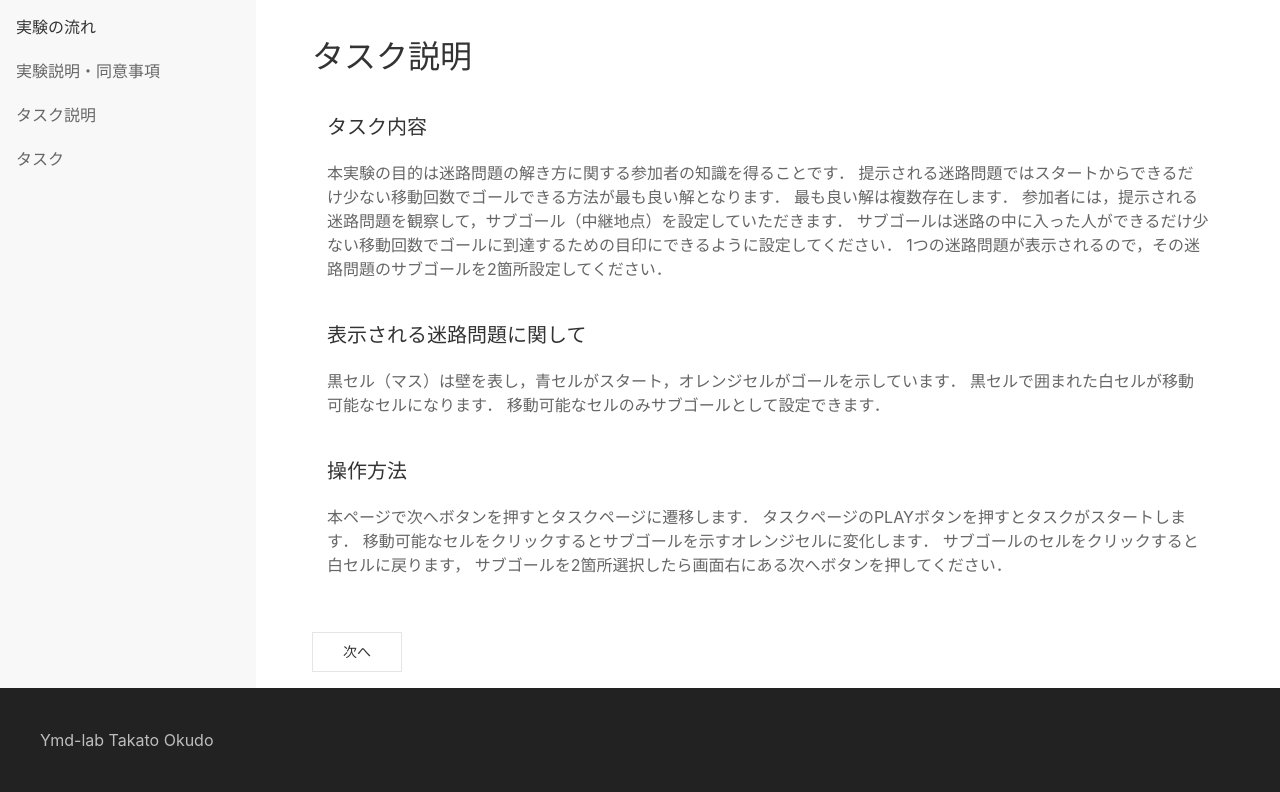
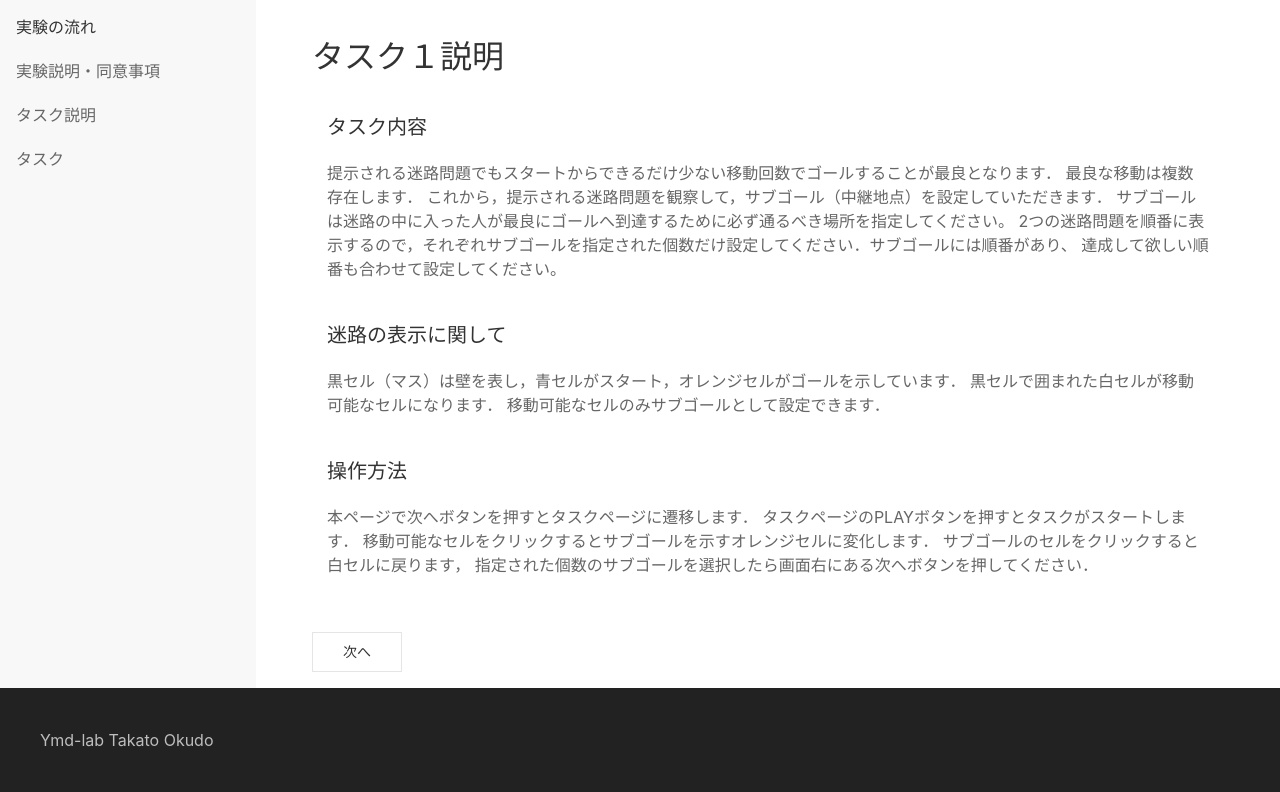
Before and after one commit to takato86/subgoal_experiment, a Django app: page /tasks/fourrooms/description in a window 1280 px wide. Shown: the part 150-942 px from the top of the page. Run offline with Django 3.2, Linux system fonts and the light colour scheme; some libraries are stand-ins or nearby versions.

Commit message:
[feat] modify descriptions and organize experimental flow.

```diff
--- a/exp/static/js/fourrooms/decide_subgoals.js
+++ b/exp/static/js/fourrooms/decide_subgoals.js
@@ -116,7 +116,7 @@ function next_task(){
     Participant.subgoals = [];
     if(is_finished()){
         document.cookie = "complete_task=true";
-        window.location.href = '/tasks/end';
+        window.location.href = '/tasks/pinball/description';
     }else{
         start();
     }
--- a/exp/templates/exp/tasks/fourrooms/decide_subgoals.html
+++ b/exp/templates/exp/tasks/fourrooms/decide_subgoals.html
@@ -1,7 +1,7 @@
 {% extends 'exp/base.html' %}
 {% load static %}
 {% block content %}
-<div><h2>Four Rooms Domain</h2></div>
+<div><h2>タスク1-<span id="task_id"></span></h2></div>
 <div uk-grid>
     <div class='uk-width-3-4'>
         <!-- <button id='play_button' class='uk-button uk-button-default'>PLAY</button> -->
--- a/exp/templates/exp/tasks/fourrooms/description.html
+++ b/exp/templates/exp/tasks/fourrooms/description.html
@@ -4,17 +4,17 @@
 <h2><span class="uk-text-background"></span></h2>
 <div class="uk-section-default">
     <div class="uk-container">
-        <h2>タスク説明</h2>
+        <h2>タスク１説明</h2>
         <div class="uk-margin uk-padding-small">
             <h4>タスク内容</h4>
             <p>
-                本実験の目的は迷路問題の解き方に関する参加者の知識を得ることです．
-                提示される迷路問題ではスタートからできるだけ少ない移動回数でゴールできる方法が最も良い解となります．
-                最も良い解は複数存在します． 参加者には，提示される迷路問題を観察して，サブゴール（中継地点）を設定していただきます．
-                サブゴールは迷路の中に入った人ができるだけ少ない移動回数でゴールに到達するための目印にできるように設定してください．
-                1つの迷路問題が表示されるので，その迷路問題のサブゴールを2箇所設定してください．
+                提示される迷路問題でもスタートからできるだけ少ない移動回数でゴールすることが最良となります．
+                最良な移動は複数存在します． これから，提示される迷路問題を観察して，サブゴール（中継地点）を設定していただきます．
+                サブゴールは迷路の中に入った人が最良にゴールへ到達するために必ず通るべき場所を指定してください。
+                2つの迷路問題を順番に表示するので，それぞれサブゴールを指定された個数だけ設定してください．サブゴールには順番があり、
+                達成して欲しい順番も合わせて設定してください。
             </p>
-            <h4>表示される迷路問題に関して</h4>
+            <h4>迷路の表示に関して</h4>
             <p>
                 黒セル（マス）は壁を表し，青セルがスタート，オレンジセルがゴールを示しています．
                 黒セルで囲まれた白セルが移動可能なセルになります．
@@ -25,7 +25,7 @@
                 本ページで次へボタンを押すとタスクページに遷移します．
                 タスクページのPLAYボタンを押すとタスクがスタートします．
                 移動可能なセルをクリックするとサブゴールを示すオレンジセルに変化します．
-                サブゴールのセルをクリックすると白セルに戻ります， サブゴールを2箇所選択したら画面右にある次へボタンを押してください．
+                サブゴールのセルをクリックすると白セルに戻ります， 指定された個数のサブゴールを選択したら画面右にある次へボタンを押してください．
             </p>
         </div>
         <div class="uk-margin">
--- a/exp/templates/exp/tasks/pinball/decide_subgoals.html
+++ b/exp/templates/exp/tasks/pinball/decide_subgoals.html
@@ -1,7 +1,7 @@
 {% extends 'exp/base.html' %}
 {% load static %}
 {% block content %}
-<div><h2>Pinball Domain</h2></div>
+<div><h2>タスク2-<span id="task_id"></span></h2></div>
 <div uk-grid>
     <div class="uk-width-3-4">
         <!-- <button id='processButton' class='uk-button uk-button-default'>START</button> -->
--- a/exp/templates/exp/tasks/pinball/description.html
+++ b/exp/templates/exp/tasks/pinball/description.html
@@ -4,11 +4,12 @@
 <h2><span class="uk-text-background"></span></h2>
 <div class="uk-section-default">
     <div class="uk-container">
-        <h2>タスク説明</h2>
+        <h2>タスク２説明</h2>
         <div class="uk-margin uk-padding-small">
             <h4>タスク内容</h4>
+            <p>先程と同じ内容です。</p>
             <p>
-                提示される迷路問題ではスタートからできるだけ少ない移動回数でゴールすることが最良となります．
+                提示される迷路問題でもスタートからできるだけ少ない移動回数でゴールすることが最良となります．
                 最良な移動は複数存在します． これから，提示される迷路問題を観察して，サブゴール（中継地点）を設定していただきます．
                 サブゴールは迷路の中に入った人が最良にゴールへ到達するために必ず通るべき場所を指定してください。
                 2つの迷路問題を順番に表示するので，それぞれサブゴールを指定された個数だけ設定してください．サブゴールには順番があり、
```
